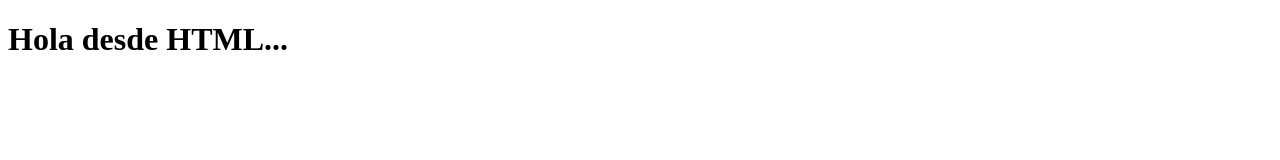
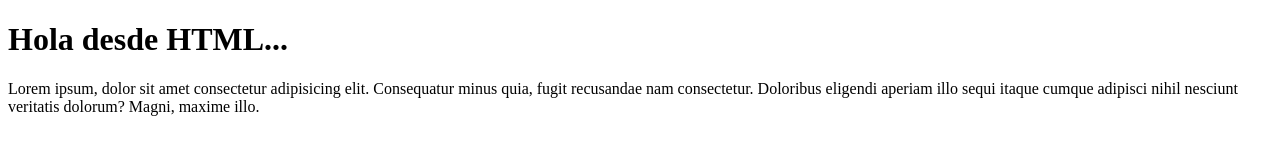
Before and after one commit to Gon-Net/prueba, a plain HTML site: page index.html in a window 1280 px wide. Drawn offline with Linux system fonts and the light colour scheme.

Commit message:
agregamos un parrafo

```diff
--- a/index.html
+++ b/index.html
@@ -8,5 +8,6 @@
     </head>
     <body>
         <H1>Hola desde HTML...</H1>
+        <p>Lorem ipsum, dolor sit amet consectetur adipisicing elit. Consequatur minus quia, fugit recusandae nam consectetur. Doloribus eligendi aperiam illo sequi itaque cumque adipisci nihil nesciunt veritatis dolorum? Magni, maxime illo.</p>
     </body>
 </html>
```
